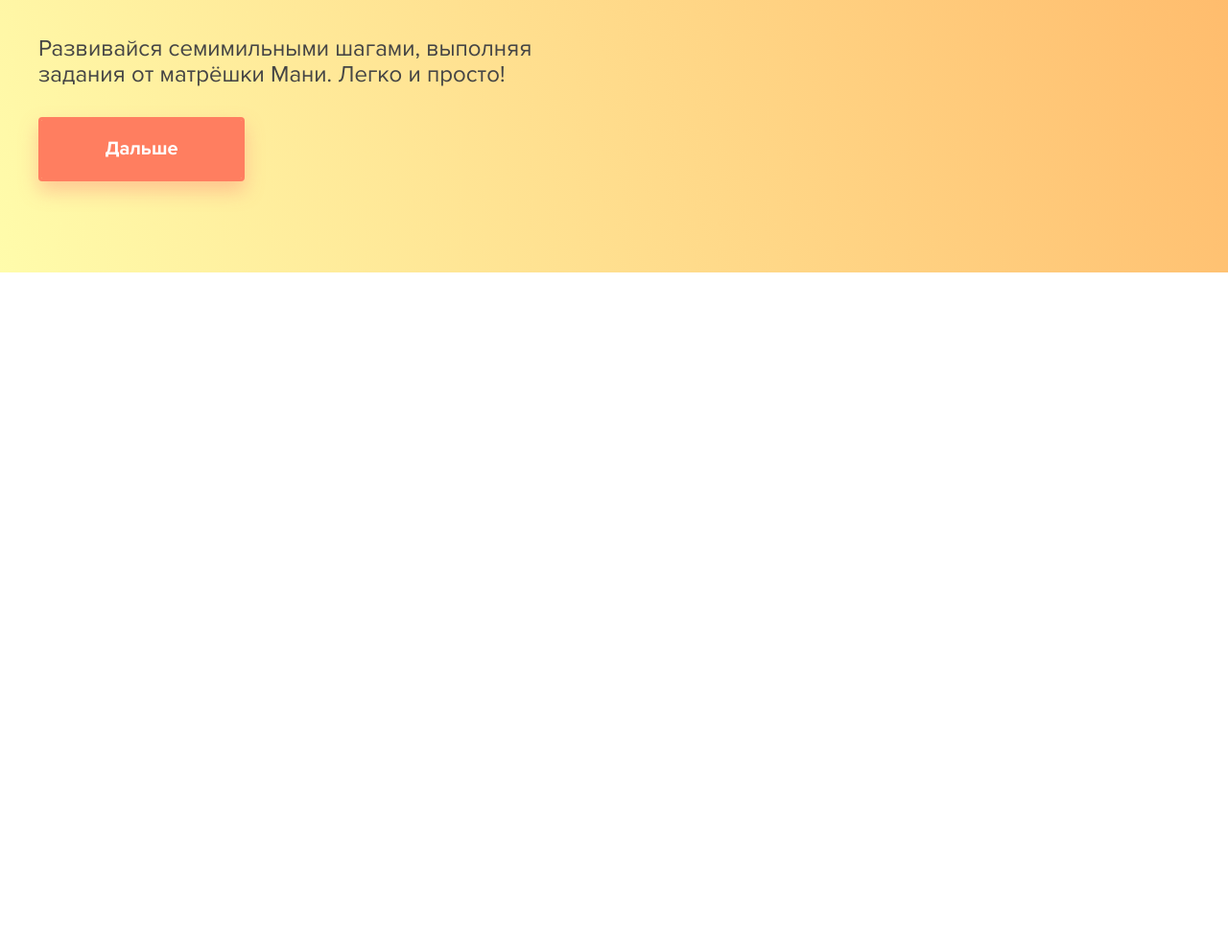
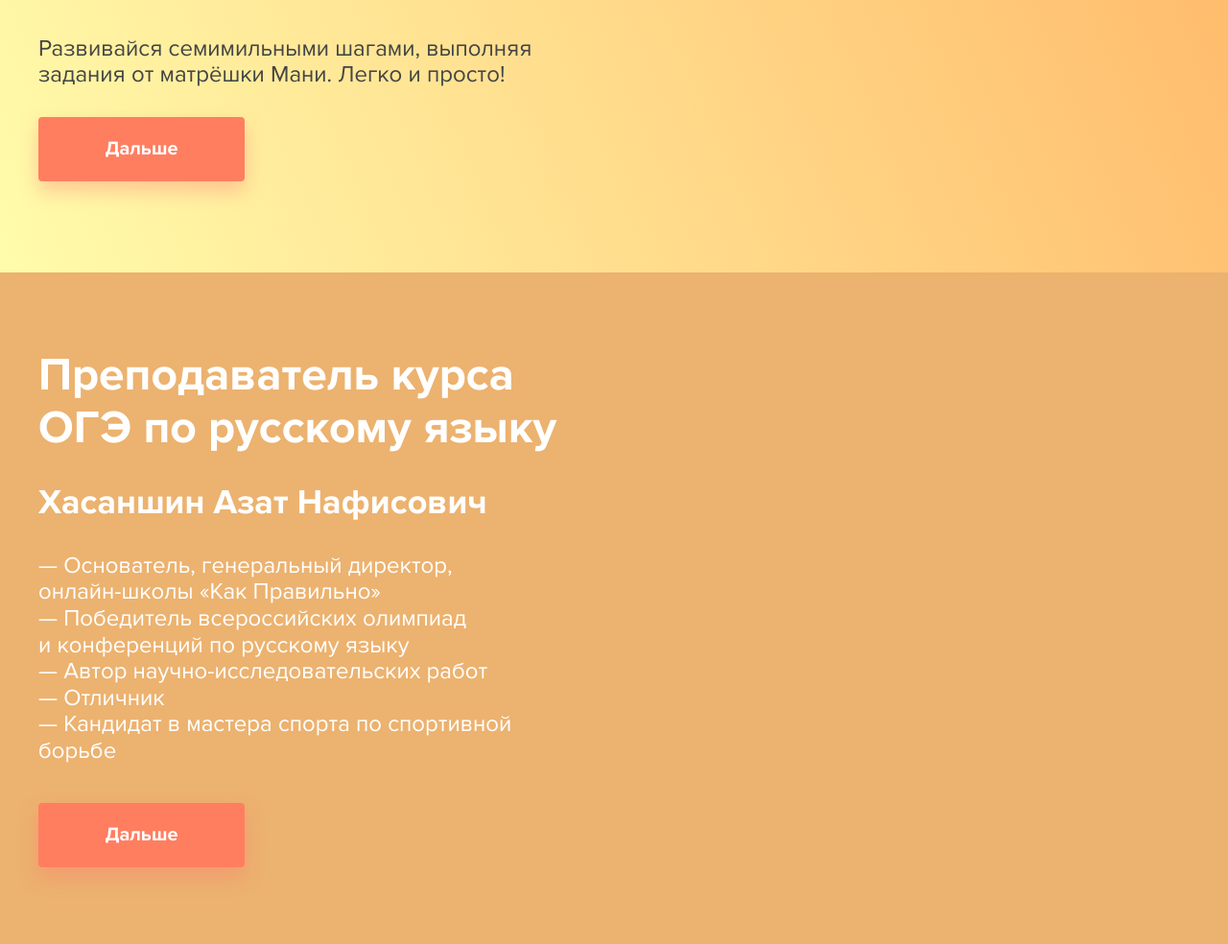
Before and after one commit to murlyka-sites/031-hwr, a website: page source/index.pug in a window 1280 px wide. Shown: the part 3548-4532 px from the top of the page at 96% size. Before the commit the page ends 3832 px from the top, so only its background shows below. Drawn offline with nearby package versions, Linux system fonts and the light colour scheme; files that its build step writes are made by us from their sources; files whose address does not match are found by name.

Commit message:
layout typo for teacher

```diff
--- a/source/index.pug
+++ b/source/index.pug
@@ -107,3 +107,24 @@ html(lang="ru")
 						| задания от матрёшки Мани. Легко и просто!
 					a.button.button_type_link.button_size_md.button_theme_coral.button_shadow_coral(href="#") Дальше
 				.section__column.section__column_pr
+
+		section.section-teacher.section.paper-somon
+			.section__container.section-training__container
+				.section__column.section__column_desc
+					h3.h3.offset-b-30 Преподаватель курса
+						br
+						| ОГЭ по русскому языку
+					h4.h4.offset-b-30 Хасаншин Азат Нафисович
+					p.slogan.offset-b-10 — Основатель, генеральный директор,
+						br
+						| онлайн-школы «Как Правильно»
+					p.slogan.offset-b-10 — Победитель всероссийских олимпиад
+						br
+						| и конференций по русскому языку
+					p.slogan.offset-b-10 — Автор научно-исследовательских работ
+					p.slogan.offset-b-10 — Отличник
+					p.slogan.offset-b-40 — Кандидат в мастера спорта по спортивной
+						br
+						| борьбе
+					a.button.button_type_link.button_size_md.button_theme_coral.button_shadow_coral(href="#") Дальше
+				.section__column.section__column_pr
--- a/source/stylus/style.styl
+++ b/source/stylus/style.styl
@@ -56,3 +56,8 @@
 .section-gameplay {
 	padding 80px 0 95px
 }
+
+.section-teacher {
+	padding 80px 0
+	color white
+}
```
Also changed, not shown: public/css/style.css, public/index.html.
